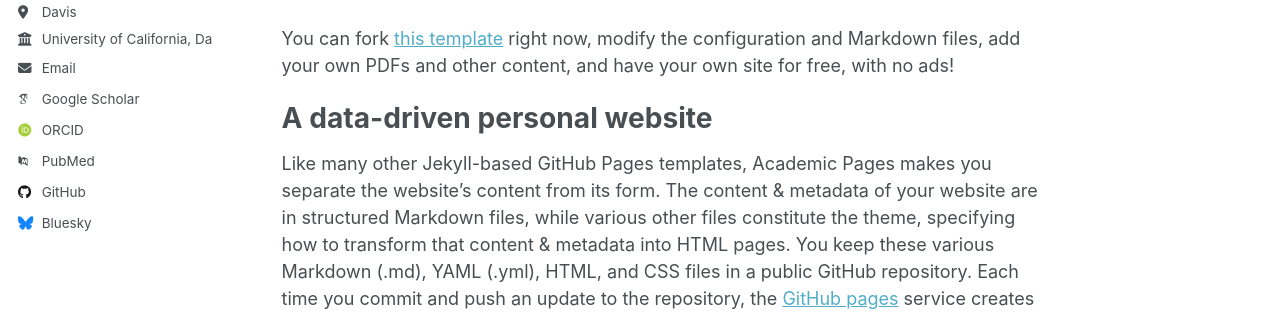
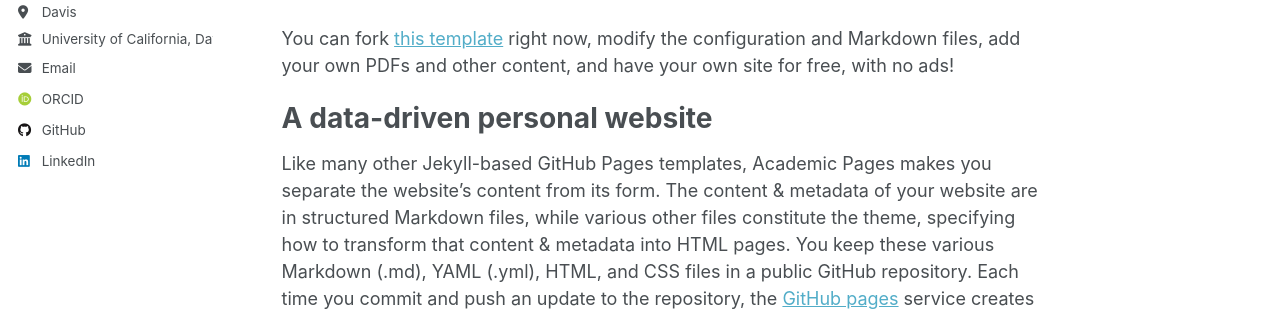
Before and after one commit to Yoshiki0319/Yoshiki0319.github.io, a Jekyll site: the page built from _pages/about.md, in a window 1280 px wide. Shown: the part 384-700 px from the top of the page. Built offline with Jekyll 4.4.1, drawn with Linux system fonts in a browser that asks for light colours; some web fonts are replaced; a script that is not in the unit is left out; part of the change alters nothing that is shown.

Commit message:
Update personal details in _config.yml
Updated personal information including email, ORCID, and GitHub username.

```diff
--- a/_config.yml
+++ b/_config.yml
@@ -30,17 +30,17 @@ author:
   location         : "Davis"
   employer         : "University of California, Davis"
   uri              : # URL
-  email            : "none@example.org"
+  email            : "yosyamaguchi@ucdavis.edu"
 
   # Academic websites
   academia         : # URL
   arxiv            : # URL - Update with the correct link to your profile
-  googlescholar    : "https://scholar.google.com/citations?user=PS_CX0AAAAAJ"
+  googlescholar    : # "https://scholar.google.com/citations?user=PS_CX0AAAAAJ"
   inspire-hep      : # URL
   impactstory      : # URL
-  orcid            : "https://orcid.org/yourorcidurl"
+  orcid            : "https://orcid.org/my-orcid?orcid=0009-0001-5485-0399"
   semantic         : # URL
-  pubmed           : "https://www.ncbi.nlm.nih.gov/pubmed/?term=john+snow"
+  pubmed           : # "https://www.ncbi.nlm.nih.gov/pubmed/?term=john+snow"
   researchgate     : # URL
   scopus           : # URL
 
@@ -48,13 +48,13 @@ author:
   bitbucket        : # Username - Update with your username on the site
   codepen          : # Username
   dribbble         : # Username
-  github           : "academicpages"
+  github           : "Yoshiki0319"
   kaggle           : # Username
   stackoverflow    : # User number or user number and name (i.e., use "1" or "1/jeff-atwood")
 
   # Social media
   artstation       : # Username
-  bluesky          : "bsky.app" # Replace this with you Bluesky username
+  bluesky          : # "bsky.app" # Replace this with you Bluesky username
   facebook         : # Username
   flickr           : # Username
   foursquare       : # Username
@@ -63,7 +63,7 @@ author:
   keybase          : # Username
   instagram        : # Username
   lastfm           : # Username
-  linkedin         : # Username
+  linkedin         : "yoshiki-974443256"
   mastodon         : # URL
   medium           : # URL
   pinterest        : # Username
```
